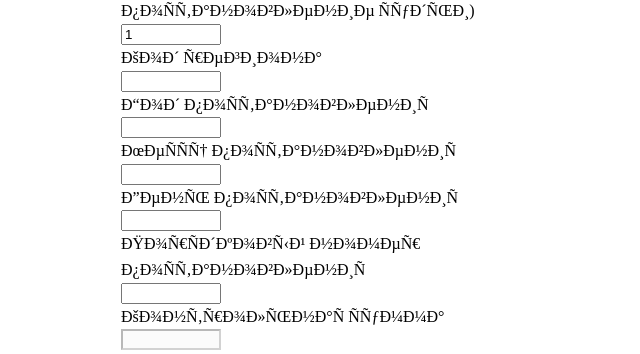
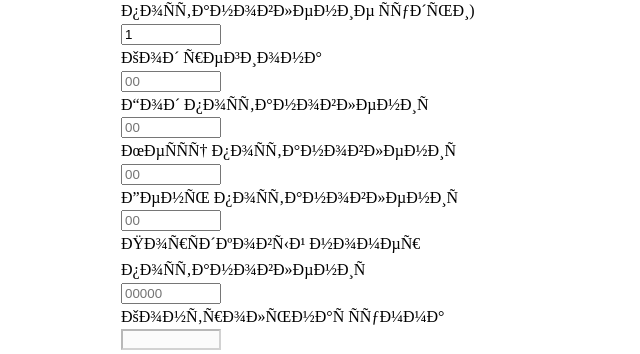
Before and after one commit to mcblooder/mcblooder.github.io, a plain HTML site: page uin/index.html in a window 1280 px wide. Shown: the part 339-693 px from the top of the page, 319-959 px from the left. Drawn offline with nearby package versions, Linux system fonts and the light colour scheme.

Commit message:
fix index html

```diff
--- a/uin/index.html
+++ b/uin/index.html
@@ -30,15 +30,15 @@
       Разновидность документа (0 - типография / бланк, 1 - фото/видео камера, 2 - спец аппарат, 3 - бланк инспектора, 4 - постановление судьи) <br>
       <input name="docType" value="1" maxlength="1"> <br>
       Код региона <br>
-      <input name="region" maxlength="2"> <br>
+      <input name="region" maxlength="2" placeholder="00"> <br>
       Год постановления <br>
-      <input name="year" maxlength="2"> <br>
+      <input name="year" maxlength="2" placeholder="00"> <br>
       Месяц постановления <br>
-      <input name="month" maxlength="2"> <br>
+      <input name="month" maxlength="2" placeholder="00"> <br>
       День постановления <br>
-      <input name="day" maxlength="2"> <br>
+      <input name="day" maxlength="2" placeholder="00"> <br>
       Порядковый номер постановления <br>
-      <input name="number" maxlength="5"> <br>
+      <input name="number" maxlength="5" placeholder="00000"> <br>
       Контрольная сумма <br>
       <input id="checkSum" maxlength="1" disabled="True"> <br>
     </form>
```
